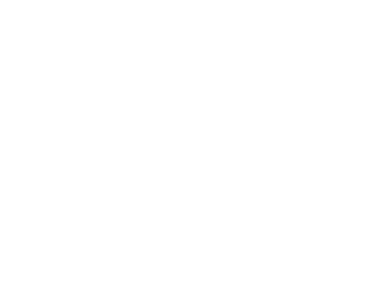
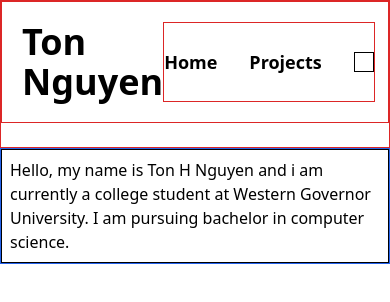
Before and after one commit to Nton23/profile, a website: page index.html in a window 390 px wide. Drawn offline with Linux system fonts and the light colour scheme.

Commit message:
Working on Nav and Introduction of Hero section

```diff
--- a/index.html
+++ b/index.html
@@ -10,7 +10,57 @@
 </head>
 
 <body>
-    <!-- Nav-bar section -->
+    <!-- Main container -->
+    <main>
+        <!-- Nav-bar section -->
+        <nav class="border border-red-600">
+            <!-- Nav container -->
+            <div class="border border-red-600 flex justify-between p-5">
+                <!-- Name/Logo Container-->
+                <div class="font-bold text-4xl">Ton Nguyen</div>
+                <!-- Nav links/Night & day mode container -->
+                <div class="flex items-center space-x-8 border border-red-600">
+                    <a href="#home" class="font-bold text-lg">Home</a>
+                    <a href="#projects" class="font-bold text-lg">Projects</a>
+                    <button class="w-5 h-5 border border-black"></button>
+                </div>
+
+            </div>
+            <!-- Hamburger button -->
+            <div class="md:hidden">
+                <button class="z-40 block hamburger md:hidden focus:outline-none" id="menu-btn" type="button">
+                    <span class="hamburger-top"></span>
+                    <span class="hamburger-middle"></span>
+                    <span class="hamburger-bottom"></span>
+                </button>
+            </div>
+        </nav>
+        <!-- Hero Section -->
+        <section class="border border-blue-600">
+            <!-- Hero Container -->
+            <div class="border border-black max-w-5xl mx-auto p-2">
+                <!-- Introduction paragraph container -->
+                <div>
+                    <p>Hello, my name is Ton H Nguyen and i am currently a college student at Western Governor
+                        University. I am pursuing bachelor in computer science.</p>
+                </div>
+                <!-- Connect media links container -->
+                <div>
+                    <div id="git-hub"></div>
+                    <div id="linked"></div>
+                    <div id="handshake"></div>
+                    <div id="email"></div>
+                    <div id="phone-number"></div>
+                </div>
+            </div>
+        </section>
+        <!-- Project Section -->
+        <section>
+            <!-- Project container -->
+            <div></div>
+        </section>
+    </main>
+    <script src="js/script.js" defer></script>
 </body>
 
 </html>
--- a/input.css
+++ b/input.css
@@ -1,3 +1,49 @@
 @tailwind base;
 @tailwind components;
 @tailwind utilities;
+
+/* Hamburger Menu */
+.hamburger {
+    cursor: pointer;
+    width: 24px;
+    height: 24px;
+    transition: all 0.25s;
+    position: relative;
+}
+
+.hamburger-top,
+.hamburger-middle,
+.hamburger-bottom {
+    position: absolute;
+    width: 24px;
+    height: 2px;
+    top: 0;
+    left: 0;
+    background: #fff;
+    transform: rotate(0);
+    transition: all 0.5s;
+}
+
+.hamburger-middle {
+    transform: translateY(7px);
+}
+
+.hamburger-bottom {
+    transform: translateY(14px);
+}
+
+.open {
+    transform: rotate(90deg);
+}
+
+.open .hamburger-top {
+    transform: rotate(45deg) translateY(6px) translateX(6px);
+}
+
+.open .hamburger-middle {
+    display: none;
+}
+
+.open .hamburger-bottom {
+    transform: rotate(-45deg) translateY(6px) translateX(-6px);
+}
```
Also changed, not shown: css/style.css.
